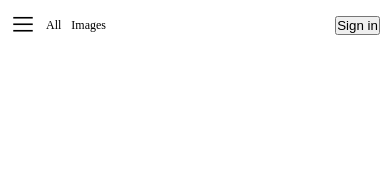
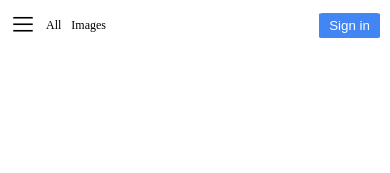
Before and after one commit to robisonwebdev/Google-Homepage, a plain HTML site: page index.html in a window 390 px wide. Shown: the top 173 px of the page. Drawn offline with nearby package versions, Linux system fonts and the light colour scheme.

Commit message:
Changed #mobileSignInBtn name

```diff
--- a/style.css
+++ b/style.css
@@ -53,13 +53,13 @@ a {
     font-size: 12px;
 }
 
-#mobileSignInBtn {
+#signInBtn {
     background-color: #4285F4;
     border: none;
     border-radius: 6%;
     padding: 5px 10px;
 }
-#mobileSignInBtn a {
+#signInBtn a {
     color: white;
     text-decoration: none;
 }
```
